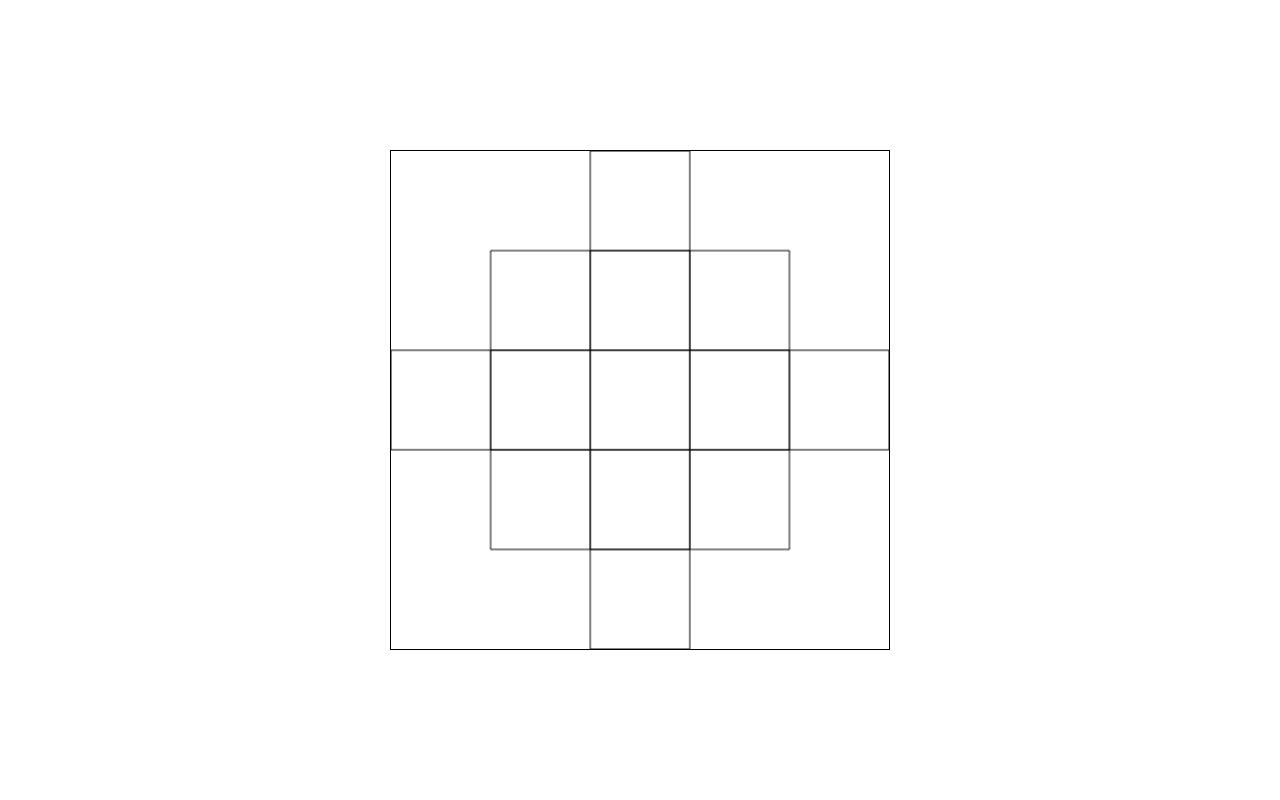
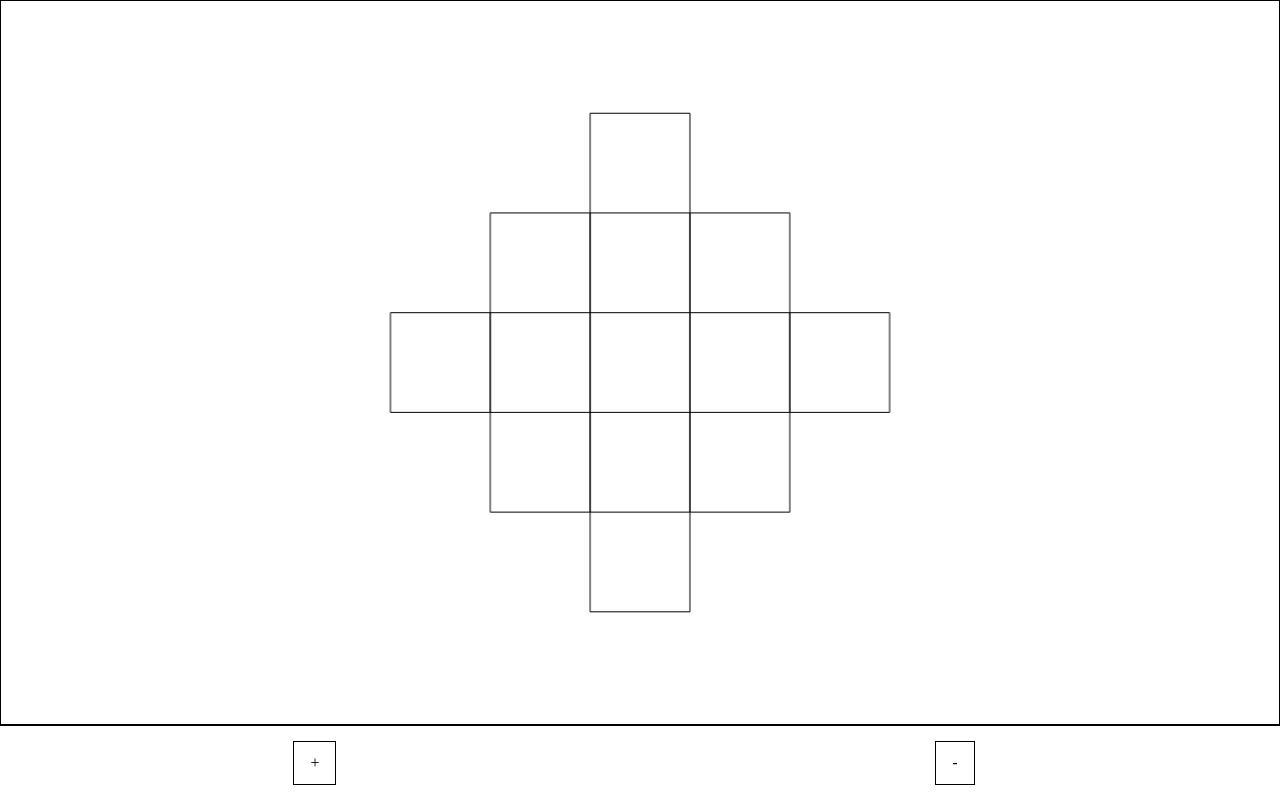
Before and after one commit to jnatalzia/manny, a website built with webpack: page websrc/views/index.html in a window 1280 px wide. Built offline with nearby package versions, Linux system fonts and the light colour scheme.

Commit message:
Basic touch controls

```diff
--- a/websrc/css/main.scss
+++ b/websrc/css/main.scss
@@ -13,9 +13,28 @@ body, html {
 #canvas {
     border: 1px solid #000;
     display: block;
-    left: 50%;
+    left: 0;
     margin: 0 auto;
     position: absolute;
-    top: 50%;
-    transform: translate(-50%, -50%);
+    top: 0;
 }
+
+.control-bar {
+    align-items: center;
+    bottom: 0;
+    border-top: 1px solid #000;
+    display: flex;
+    height: 75px;
+    justify-content: space-around;
+    left: 0;
+    position: absolute;
+    width: 100%;
+}
+
+.zoom-btn {
+    border: 1px solid #000;
+    display: inline-block;
+    font-size: 16px;
+    margin-right: 12px;
+    padding: 12px 16px;
+}
--- a/websrc/js/components/controls.js
+++ b/websrc/js/components/controls.js
@@ -1,7 +1,99 @@
+import { canvas } from './ctx';
+
 export const KEY_MAP = {};
 
+export const ZOOM_IN_BTN_KEY = 'ZOOM_IN_BTN';
+export const ZOOM_OUT_BTN_KEY = 'ZOOM_OUT_BTN';
+
+const mouseDownEvts = ['touchstart', 'mousedown'];
+const mouseUpEvts = ['touchend', 'mouseup'];
+const mouseMoveEvts = ['touchmove', 'mousemove'];
+
 export function initControls() {
+    initKeyControls();
+    initUIControls();
+    initTouchControls();
     console.log('controls initialized');
+}
+
+let mouseDiff = { x: 0, y: 0 };
+
+export function getMouseMovement() {
+    let mvment = Object.assign({}, mouseDiff);
+    mouseDiff = { x: 0, y: 0 };
+    return mvment;
+}
+
+function initTouchControls() {
+    const c = document.querySelector('#canvas');
+
+    let lastMousePos = { x: -1, y: -1 };
+    let dragging = false;
+
+    const mouseDown = e => {
+        e.stopPropagation();
+        e.preventDefault();
+        dragging = true;
+        let { x, y } = getPosFromEvt(e);
+        lastMousePos = { x, y };
+    };
+
+    const mouseUp = e => {
+        e.stopPropagation();
+        e.preventDefault();
+        dragging = false;
+        mouseDiff = { x: 0, y: 0 };
+        lastMousePos = { x: -1, y: -1 };
+    };
+
+    const mouseMove = e => {
+        if (!dragging) {
+            return;
+        }
+        e.stopPropagation();
+        e.preventDefault();
+
+        let { x, y } = getPosFromEvt(e);
+
+        // get the diff
+        mouseDiff.x += x - lastMousePos.x;
+        mouseDiff.y += y - lastMousePos.y;
+        // reset the thing
+        lastMousePos = { x, y };
+    };
+
+    mouseUpEvts.forEach(e => {
+        c.addEventListener(e, mouseUp);
+    });
+
+    mouseDownEvts.forEach(e => {
+        c.addEventListener(e, mouseDown);
+    });
+
+    mouseMoveEvts.forEach(e => {
+        c.addEventListener(e, mouseMove);
+    });
+}
+
+function getPosFromEvt(e) {
+    let xPos;
+    let yPos;
+    if (e.touches) {
+        let t = e.touches[0];
+        xPos = t.screenX;
+        yPos = t.screenY;
+    } else {
+        xPos = e.pageX;
+        yPos = e.pageY;
+    }
+
+    return {
+        x: xPos,
+        y: yPos
+    };
+}
+
+function initKeyControls() {
     document.addEventListener('keydown', key => {
         KEY_MAP[key.keyCode] = true;
     });
@@ -10,3 +102,27 @@ export function initControls() {
         KEY_MAP[key.keyCode] = false;
     });
 }
+
+function initUIControls() {
+    let zInEl = document.querySelector('.js-zoom-in');
+    let zOutEl = document.querySelector('.js-zoom-out');
+
+    mouseDownEvts.forEach(e => {
+        zInEl.addEventListener(e, () => {
+            KEY_MAP[ZOOM_IN_BTN_KEY] = true;
+        });
+        zOutEl.addEventListener(e, () => {
+            KEY_MAP[ZOOM_OUT_BTN_KEY] = true;
+        });
+    });
+
+    mouseUpEvts.forEach(e => {
+        zInEl.addEventListener(e, () => {
+            KEY_MAP[ZOOM_IN_BTN_KEY] = false;
+        });
+
+        zOutEl.addEventListener(e, () => {
+            KEY_MAP[ZOOM_OUT_BTN_KEY] = false;
+        });
+    });
+}
--- a/websrc/js/components/ctx.js
+++ b/websrc/js/components/ctx.js
@@ -1,8 +1,9 @@
 export let ctx;
 export let canvas;
 
-export const CANVAS_WIDTH = 500;
-export const CANVAS_HEIGHT = 500;
+const FOOTER_HEIGHT = 75;
+export const CANVAS_WIDTH = window.innerWidth;
+export const CANVAS_HEIGHT = window.innerHeight - FOOTER_HEIGHT;
 export const DEVICE_DPR = window.devicePixelRatio || 1;
 
 window.addEventListener('load', () => {
--- a/websrc/js/mapping/camera.js
+++ b/websrc/js/mapping/camera.js
@@ -1,5 +1,9 @@
-import { KEY_MAP } from '../components/controls';
-import { CANVAS_WIDTH, CANVAS_HEIGHT } from '../components/ctx';
+import {
+    KEY_MAP,
+    ZOOM_IN_BTN_KEY,
+    ZOOM_OUT_BTN_KEY,
+    getMouseMovement
+} from '../components/controls';
 
 const CAMERA_PAN_SPEED = 3;
 
@@ -30,11 +34,18 @@ export function updateCamera() {
     }
 
     // W - zoom in
-    if (KEY_MAP[87]) {
+    if (KEY_MAP[87] || KEY_MAP[ZOOM_IN_BTN_KEY]) {
         camera.zoomLevel = Math.min(4, camera.zoomLevel + 0.1);
     }
     // S - zoom out
-    if (KEY_MAP[83]) {
+    if (KEY_MAP[83] || KEY_MAP[ZOOM_OUT_BTN_KEY]) {
         camera.zoomLevel = Math.max(1, camera.zoomLevel - 0.1);
     }
+
+    // Check mouse movement
+    let mouseMvmnt = getMouseMovement();
+    if (mouseMvmnt.x || mouseMvmnt.y) {
+        camera.center.x -= mouseMvmnt.x / camera.zoomLevel;
+        camera.center.y -= mouseMvmnt.y / camera.zoomLevel;
+    }
 }
--- a/websrc/views/index.html
+++ b/websrc/views/index.html
@@ -9,5 +9,9 @@
     </head>
     <body>
         <canvas id="canvas"></canvas>
+        <div class="control-bar">
+            <div class="zoom-btn js-zoom-in">+</div>
+            <div class="zoom-btn js-zoom-out">-</div>
+        </div>
     </body>
 </html>
```
